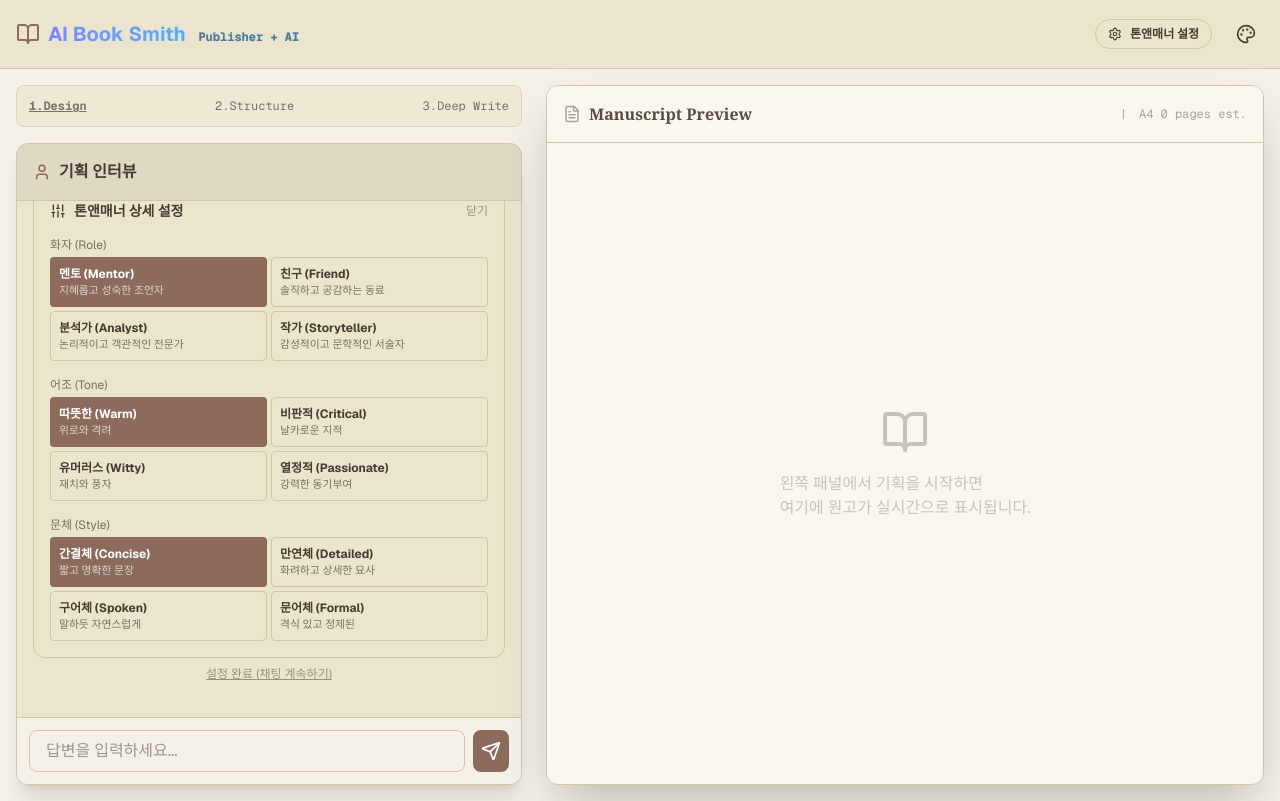
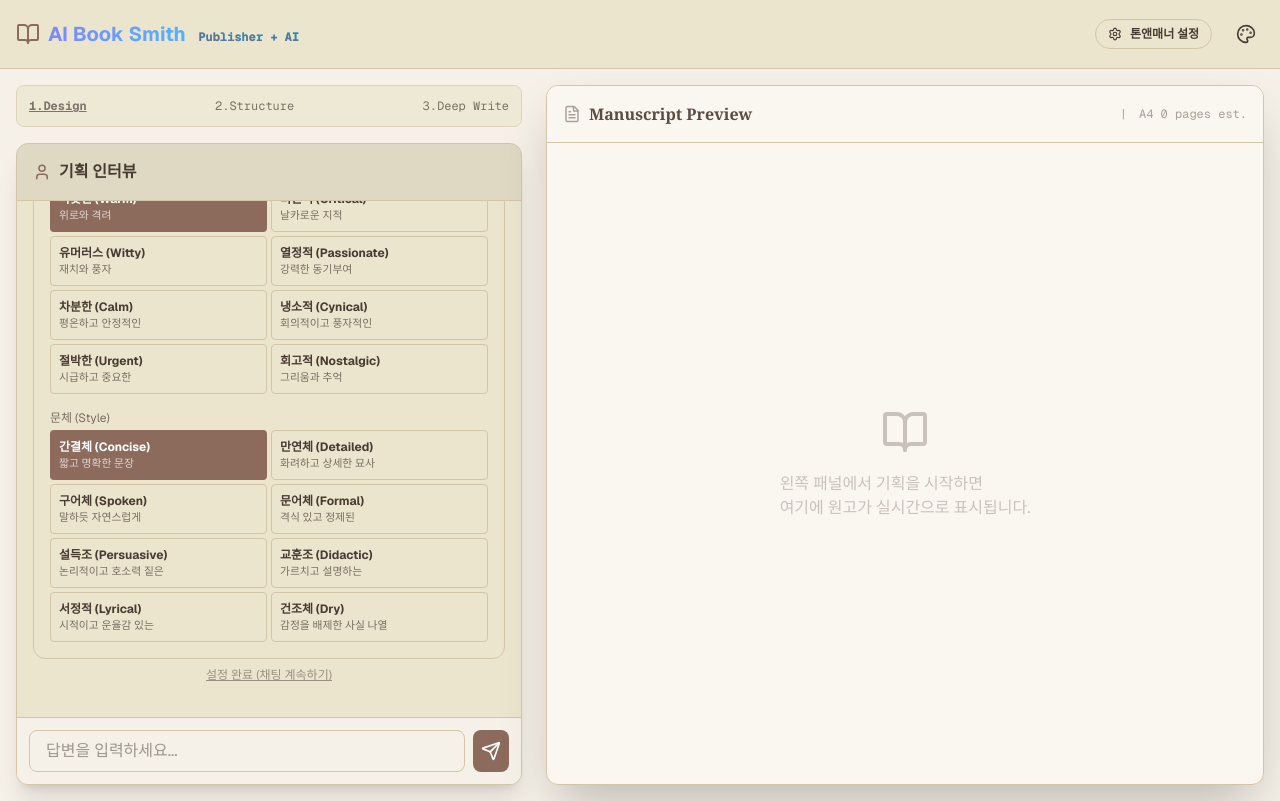
Before and after one commit to diorector/ai-book-smith, a Next.js app: page / in a window 1280 px wide. Built offline with nearby package versions, Linux system fonts and the light colour scheme.

Commit message:
feat: Implement initial AI book writing application page.

```diff
--- a/app/page.tsx
+++ b/app/page.tsx
@@ -64,19 +64,31 @@ const TONE_FACTORS = {
     { id: 'mentor', label: '멘토 (Mentor)', desc: '지혜롭고 성숙한 조언자', prompt: '인생의 깊은 통찰을 가진 멘토로서 서술하세요.', visual: 'Wise, serene, library background' },
     { id: 'friend', label: '친구 (Friend)', desc: '솔직하고 공감하는 동료', prompt: '같은 눈높이에서 공감하는 친근한 친구로서 서술하세요.', visual: 'Casual, warm, vibrant colors' },
     { id: 'analyst', label: '분석가 (Analyst)', desc: '논리적이고 객관적인 전문가', prompt: '데이터와 논리에 기반한 냉철한 전문가로서 서술하세요.', visual: 'Geometric, abstract, clean lines' },
-    { id: 'storyteller', label: '작가 (Storyteller)', desc: '감성적이고 문학적인 서술자', prompt: '풍부한 묘사와 감성을 가진 에세이스트로서 서술하세요.', visual: 'Artistic, watercolor, dreamy' }
+    { id: 'storyteller', label: '작가 (Storyteller)', desc: '감성적이고 문학적인 서술자', prompt: '풍부한 묘사와 감성을 가진 에세이스트로서 서술하세요.', visual: 'Artistic, watercolor, dreamy' },
+    { id: 'coach', label: '코치 (Coach)', desc: '행동을 촉구하는 동기부여가', prompt: '독자의 행동 변화를 강력하게 촉구하는 코치로서 서술하세요.', visual: 'Energetic, bold, sports arena atmosphere' },
+    { id: 'philosopher', label: '철학자 (Philosopher)', desc: '본질을 탐구하는 사상가', prompt: '현상의 이면과 본질을 깊이 있게 탐구하는 철학자로서 서술하세요.', visual: 'Deep focus, minimal, starry night' },
+    { id: 'journalist', label: '기자 (Journalist)', desc: '사실을 전달하는 관찰자', prompt: '객관적인 사실과 현상을 명료하게 전달하는 기자로서 서술하세요.', visual: 'Newsroom, typewriter, black and white photography' },
+    { id: 'debater', label: '논객 (Debater)', desc: '통념에 도전하는 비평가', prompt: '기존 통념에 도전하고 새로운 관점을 제시하는 논객으로서 서술하세요.', visual: 'Podium, spotlight, sharp angles' }
   ],
   tones: [
     { id: 'warm', label: '따뜻한 (Warm)', desc: '위로와 격려', prompt: '어조는 부드럽고 따뜻하며, 독자를 포용하는 태도를 유지하세요.', visual: 'Warm lighting, soft focus, orange and yellow tones' },
     { id: 'critical', label: '비판적 (Critical)', desc: '날카로운 지적', prompt: '어조는 날카롭고 비판적이며, 문제의 본질을 꿰뚫는 태도를 유지하세요.', visual: 'High contrast, cool blue tones, sharp shadows' },
     { id: 'witty', label: '유머러스 (Witty)', desc: '재치와 풍자', prompt: '어조는 유머러스하고 재치가 넘치며, 지루하지 않게 서술하세요.', visual: 'Pop art style, playful elements' },
-    { id: 'passionate', label: '열정적 (Passionate)', desc: '강력한 동기부여', prompt: '어조는 열정적이고 힘이 넘치며, 독자를 고무시키는 태도를 유지하세요.', visual: 'Dynamic composition, intense colors' }
+    { id: 'passionate', label: '열정적 (Passionate)', desc: '강력한 동기부여', prompt: '어조는 열정적이고 힘이 넘치며, 독자를 고무시키는 태도를 유지하세요.', visual: 'Dynamic composition, intense colors' },
+    { id: 'calm', label: '차분한 (Calm)', desc: '평온하고 안정적인', prompt: '어조는 차분하고 안정적이며, 독자에게 평온함을 주는 태도를 유지하세요.', visual: 'Minimalist, pastel tones, nature' },
+    { id: 'cynical', label: '냉소적 (Cynical)', desc: '회의적이고 풍자적인', prompt: '어조는 다소 냉소적이고 회의적이며, 현실의 부조리를 꼬집는 태도를 유지하세요.', visual: 'Noir style, shadows, muted colors' },
+    { id: 'urgent', label: '절박한 (Urgent)', desc: '시급하고 중요한', prompt: '어조는 시급하고 중요하며, 독자의 즉각적인 주의를 요하는 태도를 유지하세요.', visual: 'Red accents, motion blur, alarm' },
+    { id: 'nostalgic', label: '회고적 (Nostalgic)', desc: '그리움과 추억', prompt: '어조는 지나간 시절을 그리워하며, 아련한 감성을 자극하는 태도를 유지하세요.', visual: 'Sepia tones, grain, vintage texture' }
   ],
   styles: [
     { id: 'concise', label: '간결체 (Concise)', desc: '짧고 명확한 문장', prompt: '문체는 군더더기 없이 간결하고 명확하게 작성하세요.' },
     { id: 'descriptive', label: '만연체 (Detailed)', desc: '화려하고 상세한 묘사', prompt: '문체는 수식어가 풍부하고 호흡이 긴 만연체로 작성하세요.' },
     { id: 'conversational', label: '구어체 (Spoken)', desc: '말하듯 자연스럽게', prompt: '문체는 실제 대화하듯이 자연스러운 구어체(해요체)를 사용하세요.' },
-    { id: 'formal', label: '문어체 (Formal)', desc: '격식 있고 정제된', prompt: '문체는 격식 있고 무게감 있는 문어체(하십시오체/하라체)를 사용하세요.' }
+    { id: 'formal', label: '문어체 (Formal)', desc: '격식 있고 정제된', prompt: '문체는 격식 있고 무게감 있는 문어체(하십시오체/하라체)를 사용하세요.' },
+    { id: 'persuasive', label: '설득조 (Persuasive)', desc: '논리적이고 호소력 짙은', prompt: '문체는 독자를 설득하기 위해 논리적이고 호소력 짙은 표현을 사용하세요.' },
+    { id: 'didactic', label: '교훈조 (Didactic)', desc: '가르치고 설명하는', prompt: '문체는 독자를 가르치고 이해시키기 위해 친절하고 상세하게 설명하는 방식을 사용하세요.' },
+    { id: 'lyrical', label: '서정적 (Lyrical)', desc: '시적이고 운율감 있는', prompt: '문체는 시적 허용과 비유를 적극 활용하여 운율감 있게 작성하세요.' },
+    { id: 'dry', label: '건조체 (Dry)', desc: '감정을 배제한 사실 나열', prompt: '문체는 감정적 수식을 철저히 배제하고, 사실 위주로 건조하게 작성하세요.' }
   ]
 };
 
```
